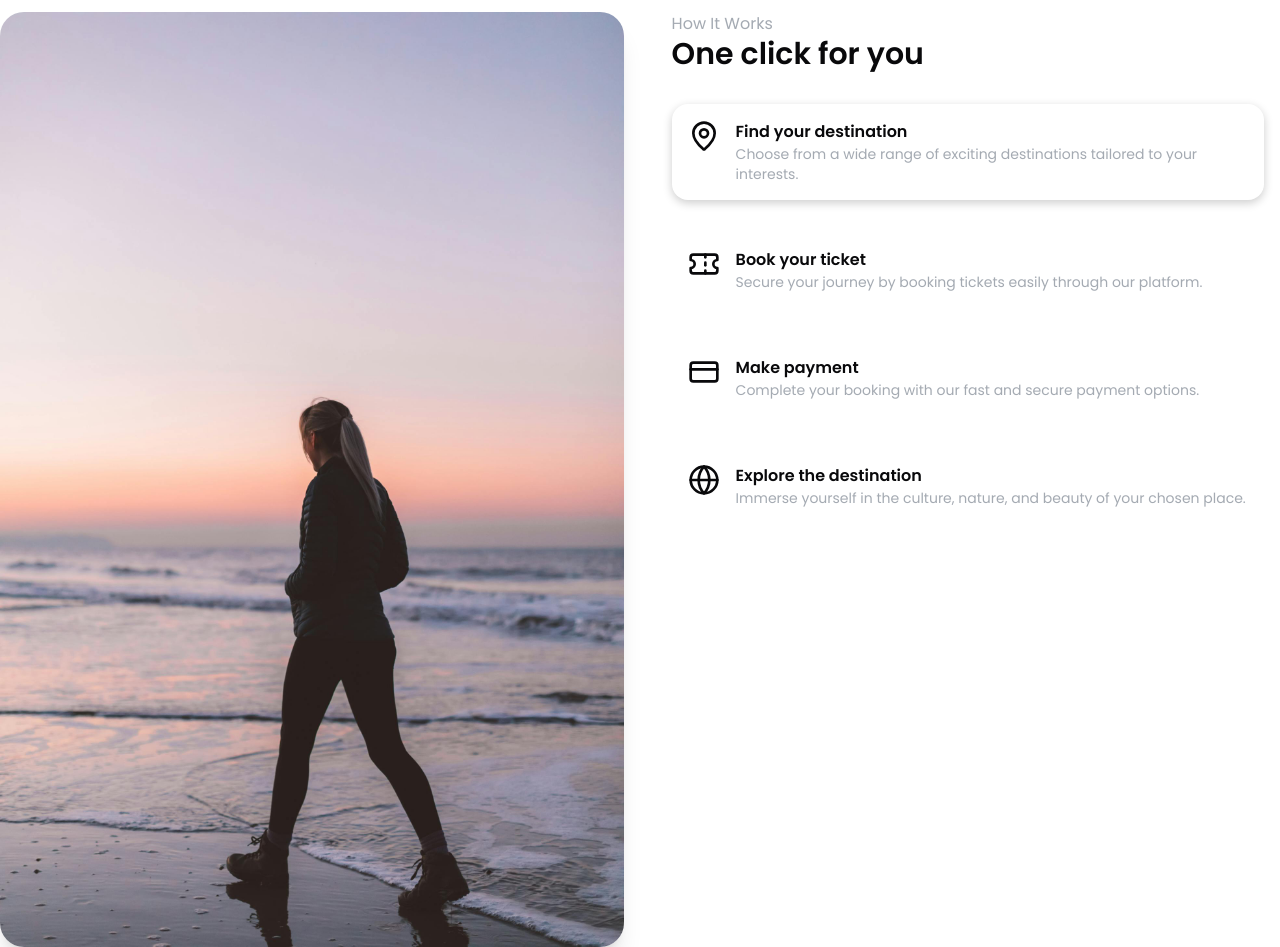
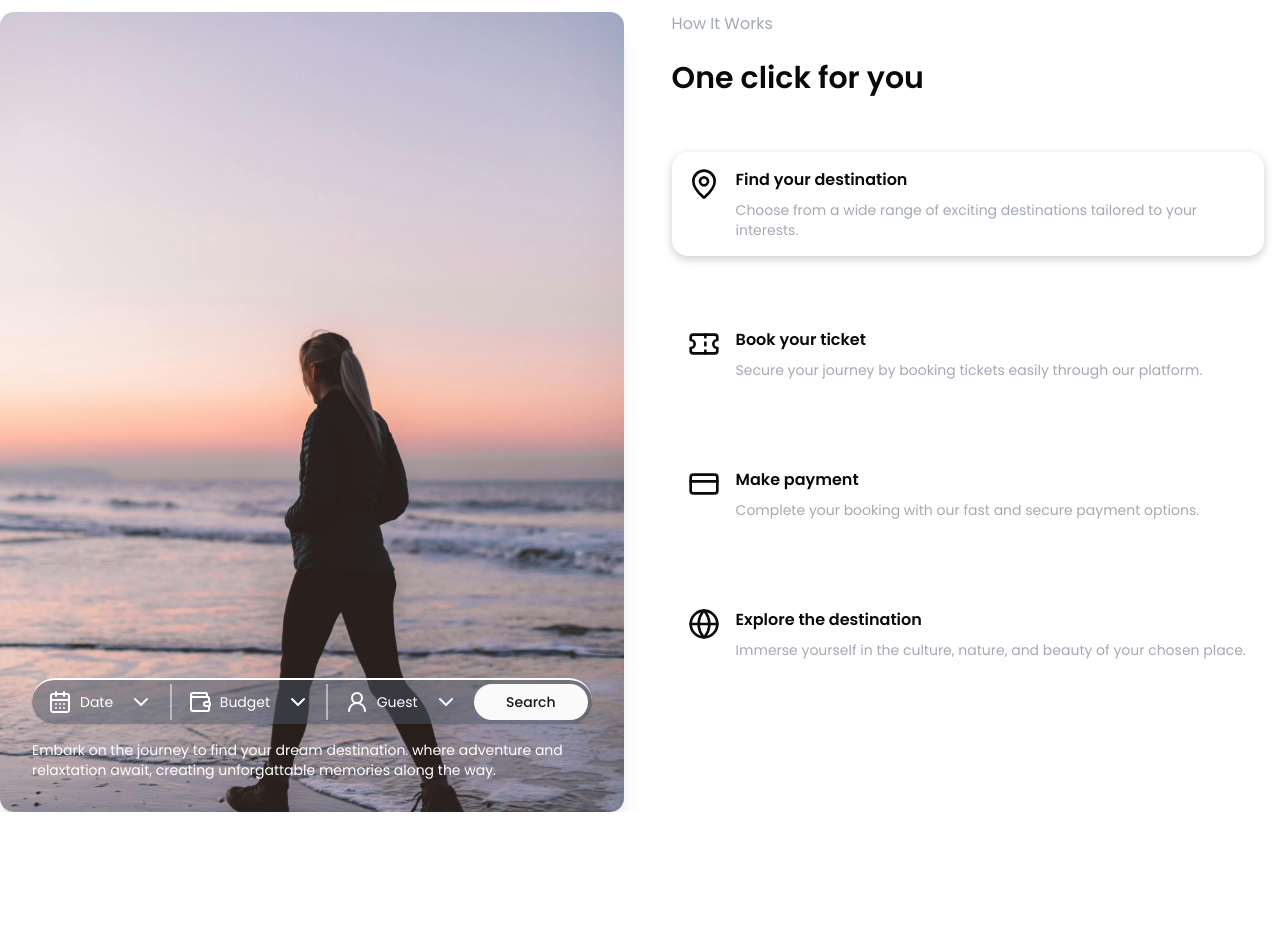
Before and after one commit to khojwar/neptravi, a Next.js app: page / in a window 1280 px wide. Shown: the part 2080-3027 px from the top of the page. After the commit the page ends 2892 px from the top, so only its background shows below. Built offline with nearby package versions, Linux system fonts and the light colour scheme.

Commit message:
how it work section done

```diff
--- a/src/components/FilterSearch.tsx
+++ b/src/components/FilterSearch.tsx
@@ -2,9 +2,9 @@ import { CalendarDays, ChevronDown, UserRound, Wallet } from 'lucide-react';
 import { Button } from './ui/button';
 
 
-const FilterSearch = () => {
+const FilterSearch = ({textInfo}: {textInfo?: string}) => {
   return (
-    <div className="flex justify-between items-center gap-2 px-1 py-1 text-white text-8 bg-gray-600/50 bg-opacity-50 md:gap-4 lg:gap-6 md:text-xl md:max-w-2xl md:mx-auto rounded-4xl md:py-2 md:pl-6 md:pr-2 shadow-sm  border-t-2 border-white mt-8">
+    <div className={`flex justify-between items-center gap-2 px-1 py-1 text-white text-8 bg-gray-600/50 bg-opacity-50 shadow-sm border-t-2 border-white mt-8 ${textInfo ? textInfo : ' md:gap-4 lg:gap-6 md:text-xl md:max-w-2xl md:mx-auto rounded-4xl md:py-2 md:pl-6 md:pr-2'}`}>
         <div className="flex items-center md:gap-2"> <CalendarDays className='hidden md:block' /> Date </div> <ChevronDown />
         <div className="border-r-2 h-9 border-gray-50/50"></div>
         <div className='flex items-center md:gap-2'> <Wallet className='hidden md:block' /> Budget</div> <ChevronDown />
--- a/src/components/HowItWorks.tsx
+++ b/src/components/HowItWorks.tsx
@@ -1,5 +1,7 @@
 import HowItWorksCard from "./HowItWorksCard"
 import { MapPin, Ticket, CreditCard, Globe } from "lucide-react";
+import Image from "next/image";
+import FilterSearch from "./FilterSearch";
 
 const howitworkdata = [
   {
@@ -31,10 +33,22 @@ const howitworkdata = [
 const HowItWorks = () => {
   return (
     <div className='flex gap-8 min-h-screen md:max-w-3xl lg:max-w-7xl md:mx-auto pt-32 md:pt-0 lg:pt-32 mx-2'>
-        <div className='w-1/2 rounded-3xl overflow-hidden shadow-xl '>
-            <img src="narayani beach.jpg" alt="narayani beach" />
+      <div className='w-1/2 rounded-xl overflow-hidden shadow-xl relative h-screen'>
+          <Image
+            src={'/narayani%20beach.jpg'}
+            alt="narayani beach"
+            fill
+            className='object-cover '
+            priority
+          />
+          <div className="absolute bottom-8 left-8 right-8 z-50">
+            <div className="max-w-full">
+              <FilterSearch textInfo="text-sm rounded-3xl pl-4" />
+            </div>
+            <p className="text-white pt-4 text-sm">Embark on the journey to find your dream destination. where adventure and relaxtation await, creating unforgattable memories along the way. </p>
+          </div>
         </div>
-        <div className='w-1/2 px-4 flex flex-col justify-start items-start'>
+        <div className='w-1/2 px-4 flex flex-col justify-start items-start gap-6'>
             <p className='text-gray-600/50'>How It Works</p>
             <h1 className="text-3xl font-semibold">One click for you</h1>
             {howitworkdata.map((item) => (
--- a/src/components/HowItWorksCard.tsx
+++ b/src/components/HowItWorksCard.tsx
@@ -13,7 +13,7 @@ const HowItWorksCard = ({key, icon, title, description, isActive}: HowItWorksCar
     <div key={key} className={`flex gap-4 mt-8 p-4 rounded-2xl w-full ${isActive ? "shadow-[0_3px_10px_rgb(0,0,0,0.2)]" : ""} `} >
         <div>{icon}</div>
         <div className="flex flex-col ">
-        <h2 className="font-semibold">{title}</h2>
+        <h2 className="font-semibold pb-2">{title}</h2>
         <p className='text-gray-600/50 text-sm'>{description}</p>
         </div>
     </div>
```
